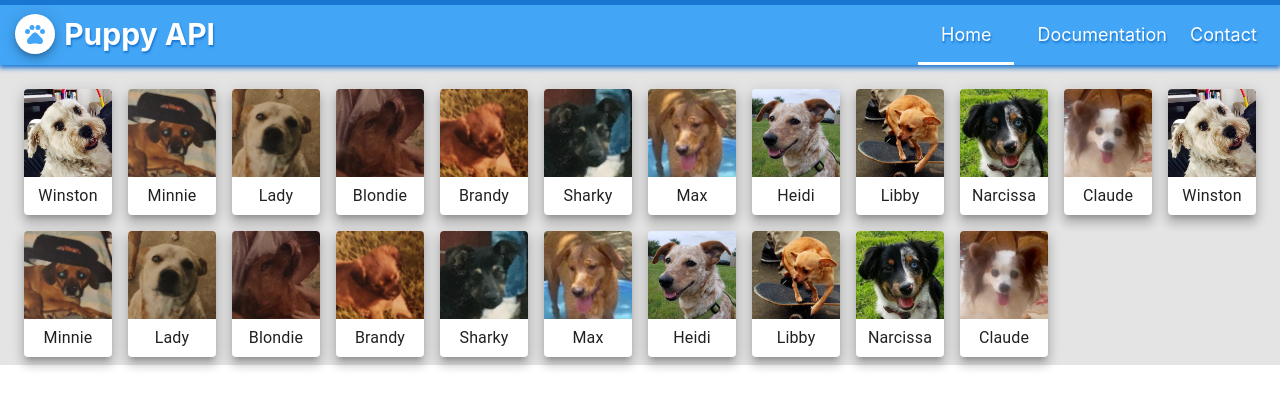
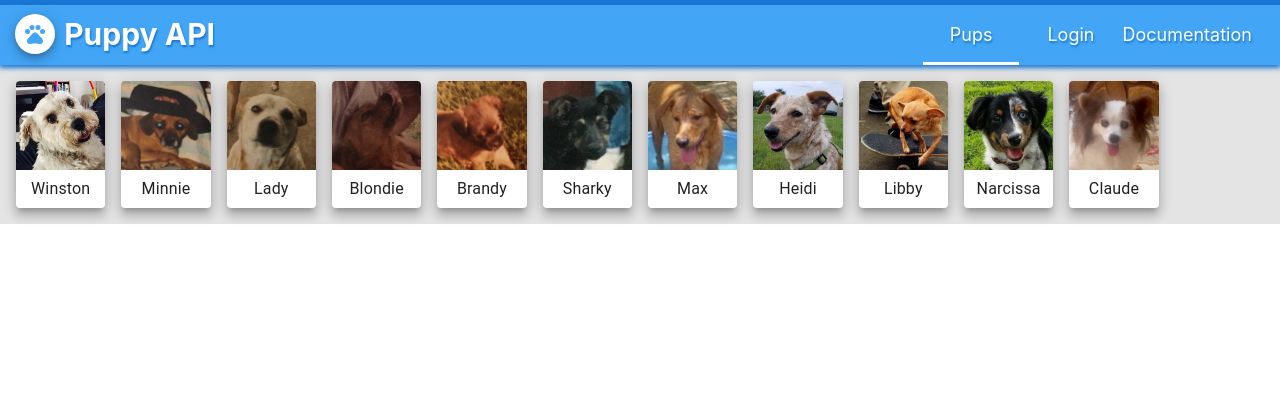
Before and after one commit to robpwatkins/puppyapi2, a React (Create React App) app: page / in a window 1280 px wide. Shown: the top 408 px of the page. Built offline with nearby package versions, Linux system fonts and the light colour scheme.

Commit message:
trying to merge

```diff
--- a/src/components/Header.js
+++ b/src/components/Header.js
@@ -18,9 +18,9 @@ function Header() {
             <Dehaze />
           </div>
           <ul>
-            <li className="home">Home</li>
+            <li className="home">Pups</li>
+            <li>Login</li>
             <li>Documentation</li>
-            <li>Contact</li>
           </ul>
         </nav>
       </div>
--- a/src/components/Thumbs.js
+++ b/src/components/Thumbs.js
@@ -13,49 +13,9 @@ import Claude from '../img/Claude.jpg';
 import PupCard from './PupCard';
 import { Grid } from '@material-ui/core';
 
-const gridStyle = {
-  height: "100%",
-  width: "100%",
-  margin: "0",
-  padding: "16px 16px 0 16px"
-}
-
 function Thumbs() {
   return (
-    <Grid container direction="row" wrap spacing={2} style={gridStyle}>
-      <Grid container item xs={4} sm={3} md={2} lg={1}>
-        <PupCard pup={Winston} name="Winston" />
-      </Grid>
-      <Grid container item xs={4} sm={3} md={2} lg={1}>
-        <PupCard pup={Minnie} name="Minnie" />
-      </Grid>
-      <Grid container item xs={4} sm={3} md={2} lg={1}>
-        <PupCard pup={Lady} name="Lady" />
-      </Grid>
-      <Grid container item xs={4} sm={3} md={2} lg={1}>
-        <PupCard pup={Blondie} name="Blondie" />
-      </Grid>
-      <Grid container item xs={4} sm={3} md={2} lg={1}>
-        <PupCard pup={Brandy} name="Brandy" />
-      </Grid>
-      <Grid container item xs={4} sm={3} md={2} lg={1}>
-        <PupCard pup={Sharky} name="Sharky" />
-      </Grid>
-      <Grid container item xs={4} sm={3} md={2} lg={1}>
-        <PupCard pup={Max} name="Max" />
-      </Grid>
-      <Grid container item xs={4} sm={3} md={2} lg={1}>
-        <PupCard pup={Heidi} name="Heidi" />
-      </Grid>
-      <Grid container item xs={4} sm={3} md={2} lg={1}>
-        <PupCard pup={Libby} name="Libby" />
-      </Grid>
-      <Grid container item xs={4} sm={3} md={2} lg={1}>
-        <PupCard pup={Narcissa} name="Narcissa" />
-      </Grid>
-      <Grid container item xs={4} sm={3} md={2} lg={1}>
-        <PupCard pup={Claude} name="Claude" />
-      </Grid>
+    <Grid className="thumbs" container direction="row" wrap spacing={2} style={{padding: "16px"}}>
       <Grid container item xs={4} sm={3} md={2} lg={1}>
         <PupCard pup={Winston} name="Winston" />
       </Grid>
```
